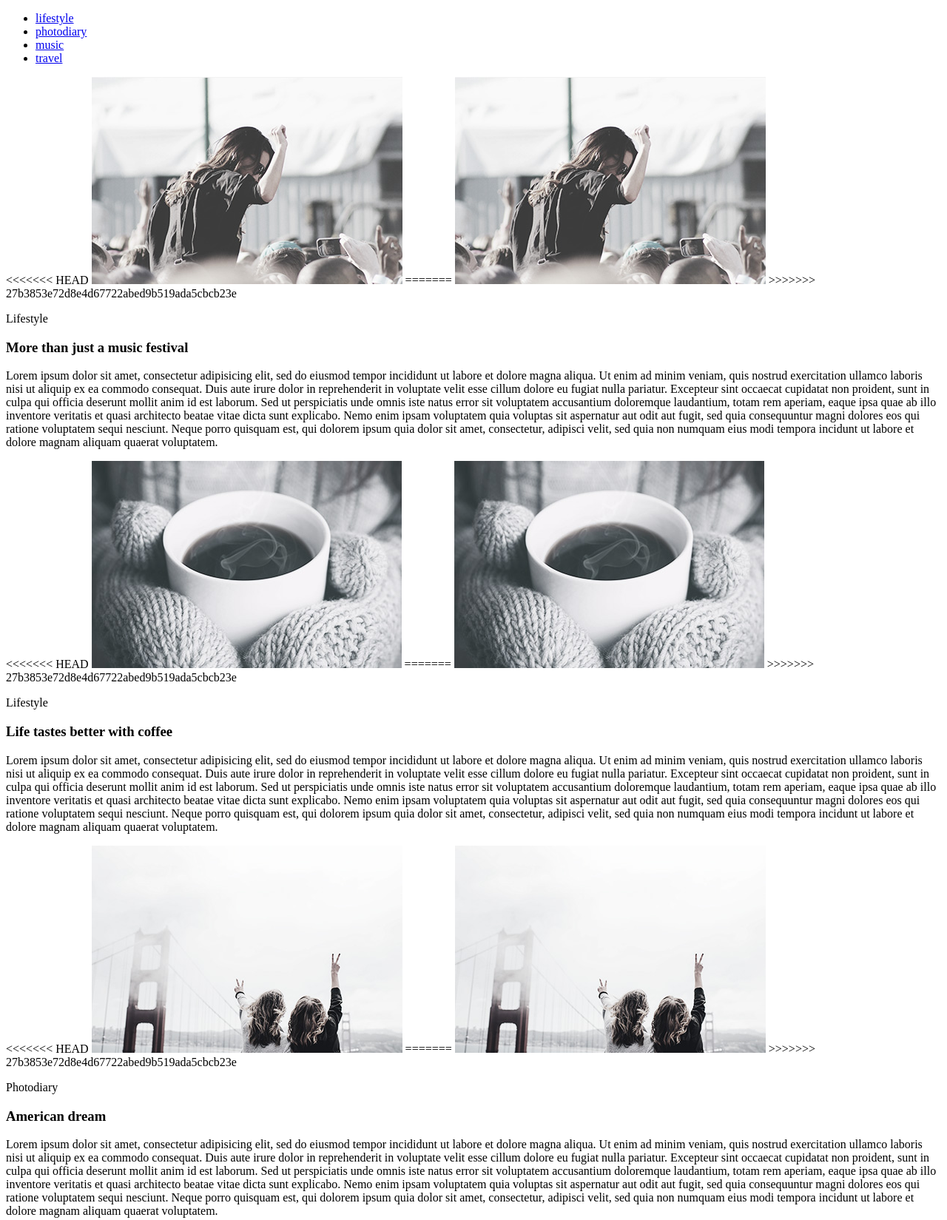
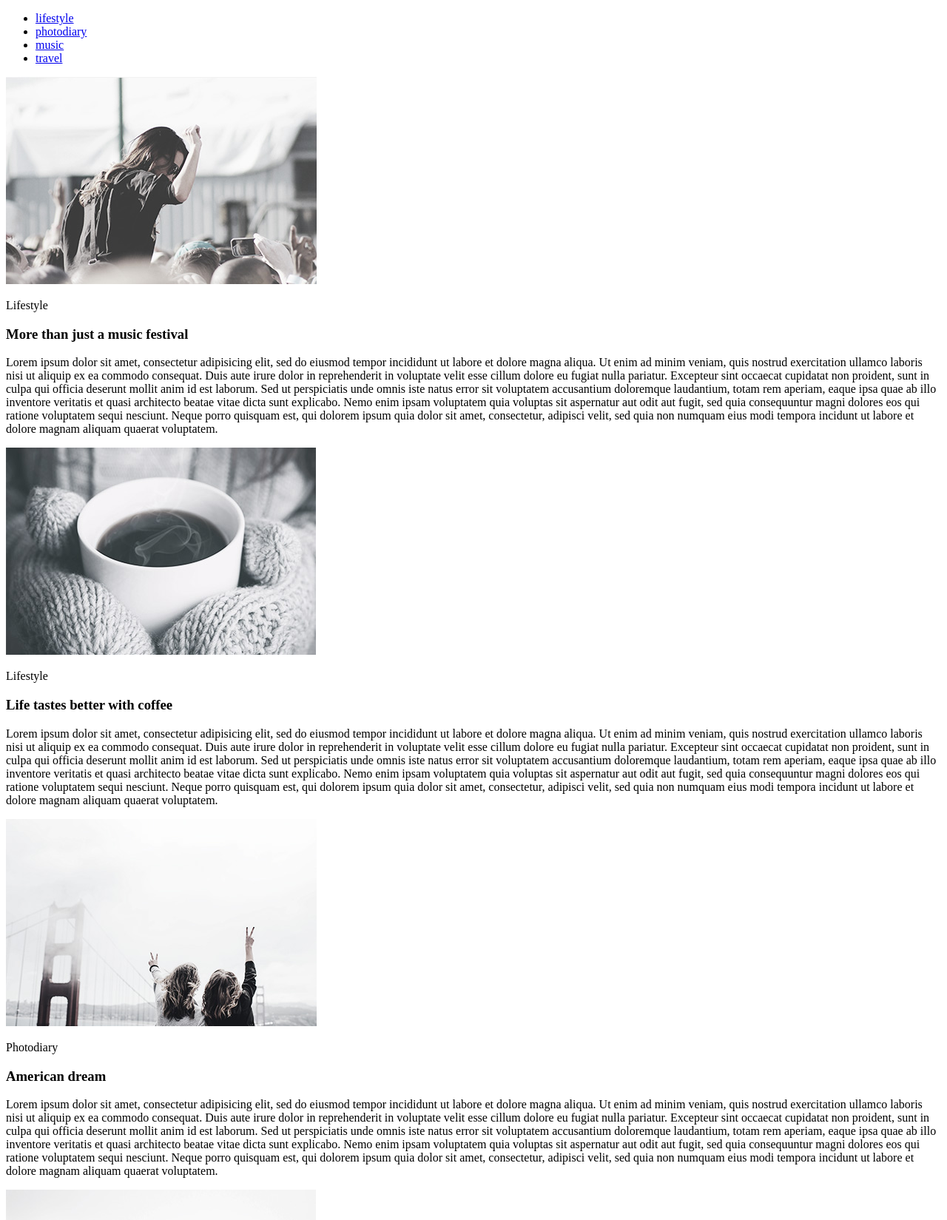
Before and after one commit to warbonnet333/goit-fe-course, a plain HTML site: page module-01/index.html in a window 1280 px wide. Shown: the top 1649 px of the page at 74% size. Drawn offline with Linux system fonts and the light colour scheme; a web font is replaced by a local one.

Commit message:
fixed some lines

```diff
--- a/module-01/index.html
+++ b/module-01/index.html
@@ -23,11 +23,7 @@
     </header>
     <main>
       <div>
-<<<<<<< HEAD
-        <img src="/img/image.jpg" alt="girl" />
-=======
         <img src="./img/image.jpg" alt="girl" />
->>>>>>> 27b3853e72d8e4d67722abed9b519ada5cbcb23e
         <p>
           Lifestyle
         </p>
@@ -54,11 +50,7 @@
         </article>
       </div>
       <div>
-<<<<<<< HEAD
-        <img src="/img/coffee.jpg" alt="girl" />
-=======
         <img src="./img/coffee.jpg" alt="girl" />
->>>>>>> 27b3853e72d8e4d67722abed9b519ada5cbcb23e
         <p>
           Lifestyle
         </p>
@@ -85,13 +77,10 @@
         </article>
       </div>
       <div>
-<<<<<<< HEAD
-        <img src="/img/bridge.jpg" alt="girl" />
-=======
         <img src="./img/bridge.jpg" alt="girl" />
->>>>>>> 27b3853e72d8e4d67722abed9b519ada5cbcb23e
+
         <p>
-            Photodiary
+          Photodiary
         </p>
         <article>
           <h3>American dream</h3>
@@ -116,13 +105,9 @@
         </article>
       </div>
       <div>
-<<<<<<< HEAD
-        <img src="/img/girloutside.jpg" alt="girl" />
-=======
         <img src="./img/girloutside.jpg" alt="girl" />
->>>>>>> 27b3853e72d8e4d67722abed9b519ada5cbcb23e
         <p>
-            Photodiary
+          Photodiary
         </p>
         <article>
           <h3>A day exploring the Alps</h3>
```
